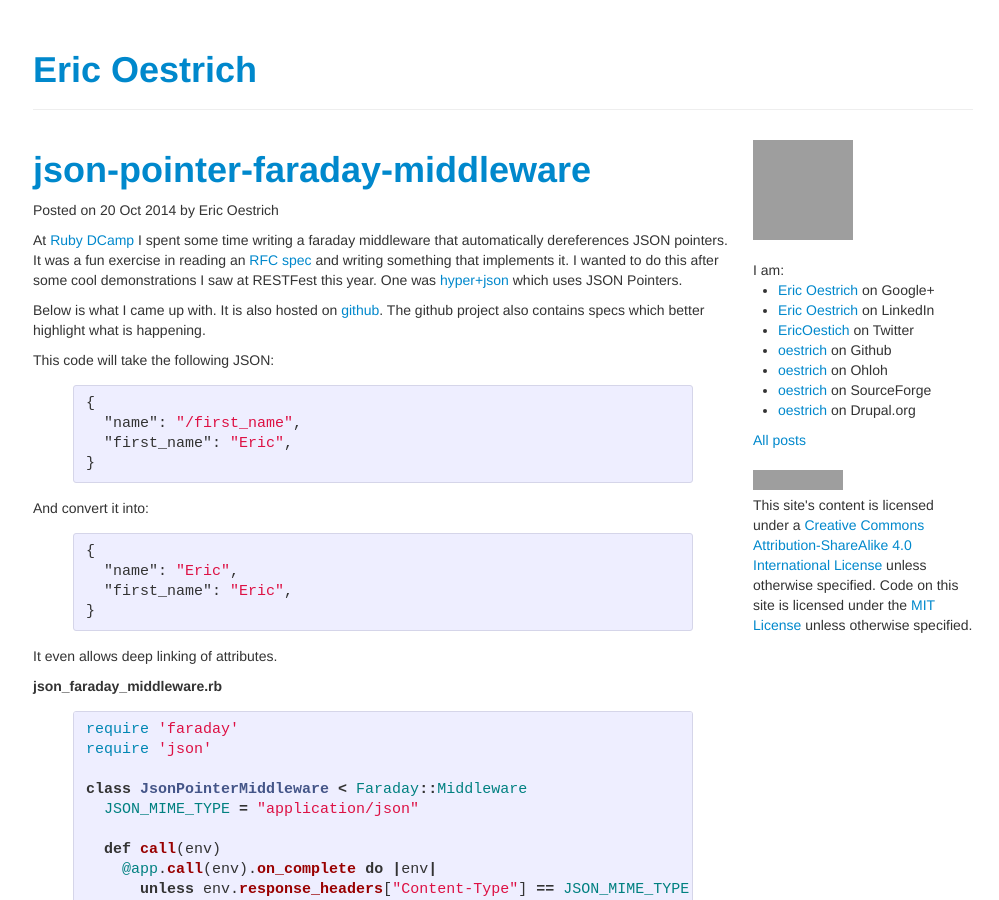
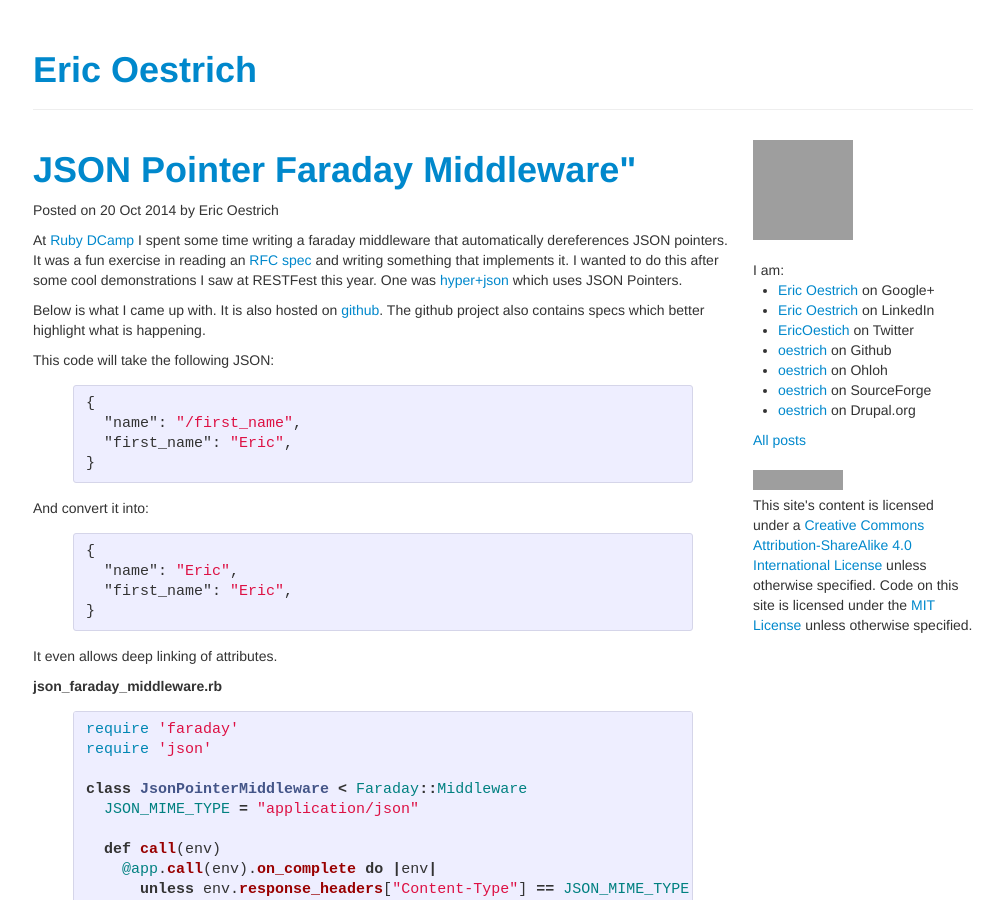
Before and after one commit to oestrich/blog.oestrich.org, a Jekyll site: the page built from _posts/2014-10-20-json-pointer-faraday-middleware.md, in a window 1280 px wide and 900 px high, cut to the strip 0-900 px from the top of the window. Shown: the whole strip, without its empty margins (137-1136 px from the left). Built offline with Jekyll 4.4.1, drawn with Linux system fonts in a browser that asks for light colours; comment, search, counter and statistics services are not loaded; grey boxes are pictures that could not be loaded.

```diff
--- a/_posts/2014-10-20-json-pointer-faraday-middleware.md
+++ b/_posts/2014-10-20-json-pointer-faraday-middleware.md
@@ -4,7 +4,7 @@ categories:
 - ruby
 - faraday
 - json
-title: "json-pointer-faraday-middleware"
+title: JSON Pointer Faraday Middleware"
 ---
 
 At [Ruby DCamp][rubydcamp] I spent some time writing a faraday middleware that  automatically dereferences JSON pointers. It was a fun exercise in reading an [RFC spec][rfc] and writing something that implements it. I wanted to do this after some cool demonstrations I saw at RESTFest this year. One was [hyper+json][hyperjson] which uses JSON Pointers.
```
